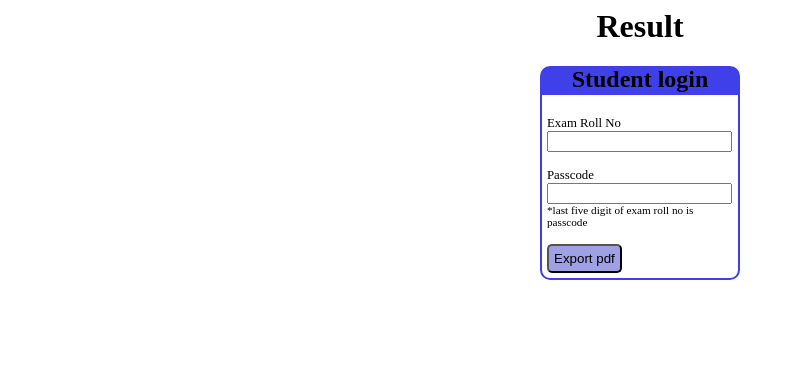
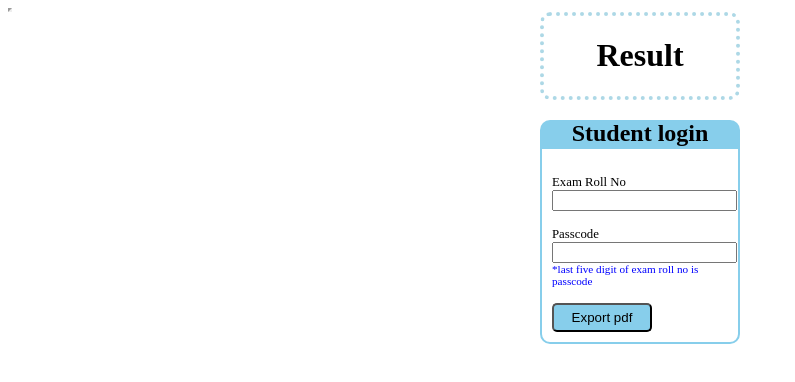
Before and after one commit to cloudxav/geo, a plain HTML site: page index.html in a window 1280 px wide. Shown: the whole page, without its empty margins (0-795 px from the left). Drawn offline with Linux system fonts and the light colour scheme.

Commit message:
Update index.html

```diff
--- a/index.html
+++ b/index.html
@@ -3,14 +3,16 @@
 	<link type="text/css" href="looks.css" rel="stylesheet"/>
 	<script type="text/javascript" src="code.js"></script>
 	<meta name="viewport" content="width=device-width, initial-scale=1.0">
-
 <title>Geo Sem-2</title>
 </head>
 <body>
+<iframe class="pdf" style="width: 0px; height: 0px"></iframe>
 <div class="main">
+<div style="border-radius: 10px; border: 4px dotted lightblue;">
 <h1 style="text-align: center;">Result</h1>
-<h2 style="text-align: center; background-color: rgba(0,0,225,0.75); border-radius: 10px 10px 0px 0px; margin-bottom: 0px">Student login</h2>
-<div style="border: 2px solid rgba(0,0,225,0.75); padding: 5px; border-radius: 0px 0px 10px 10px">
+</div>
+<h2 style="text-align: center; background-color: skyblue; border-radius: 10px 10px 0px 0px; margin-bottom: 0px">Student login</h2>
+<div style="border: 2px solid skyblue; padding: 10px; border-radius: 0px 0px 10px 10px">
 <p >
 <text style="font-size: 80%">Exam Roll No</text>
 <input type="text" class="input">
@@ -18,9 +20,9 @@
 <p>
 <text style="font-size: 80%">Passcode</text>
 <input type="text" class="input">
-<text style="font-size: 70%">*last five digit of exam roll no is passcode</text>
+<text style="font-size: 70%; color: blue">*last five digit of exam roll no is passcode</text>
 </p>
-<input type="button" style="margin-left: 40px; max-width: 100px; margin: auto;" value="Export pdf" onclick="init()" class="input1"></input>
+<input type="button" class="button" style="margin-left: auto; margin-right: auto; padding: 5px; background-color: skyblue; border-radius: 5px; width: 100px; margin: auto;" value="Export pdf" onclick="init()" class="input1"></input>
 </div>
 </div>
 </body>
```
